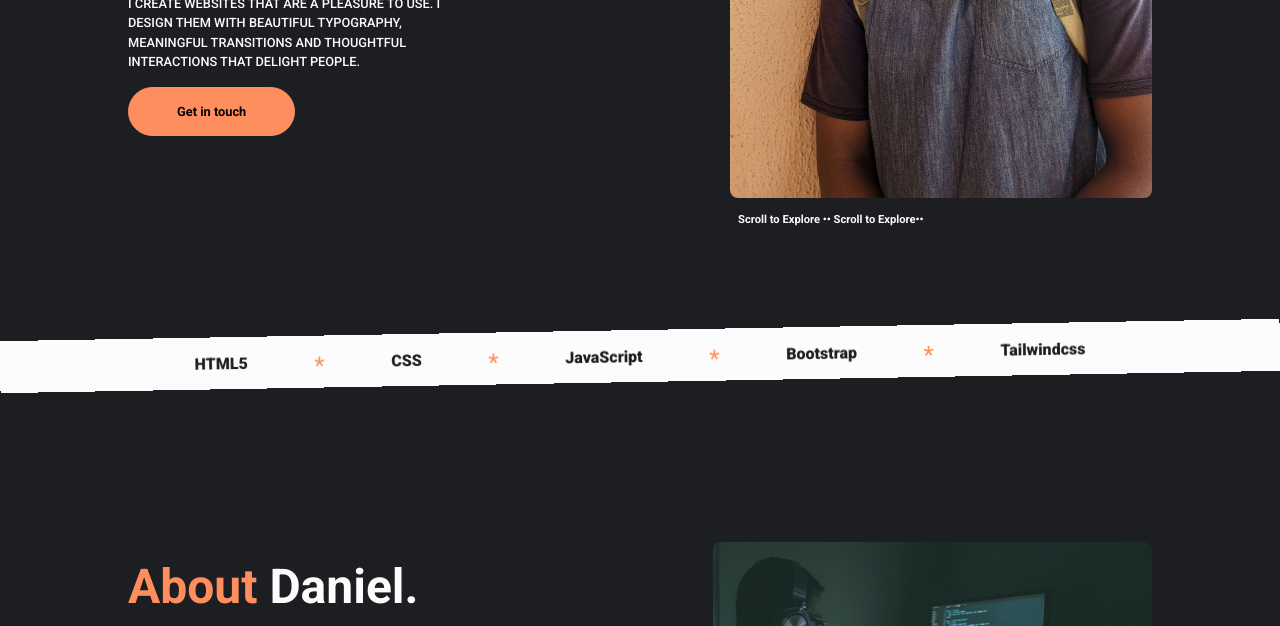
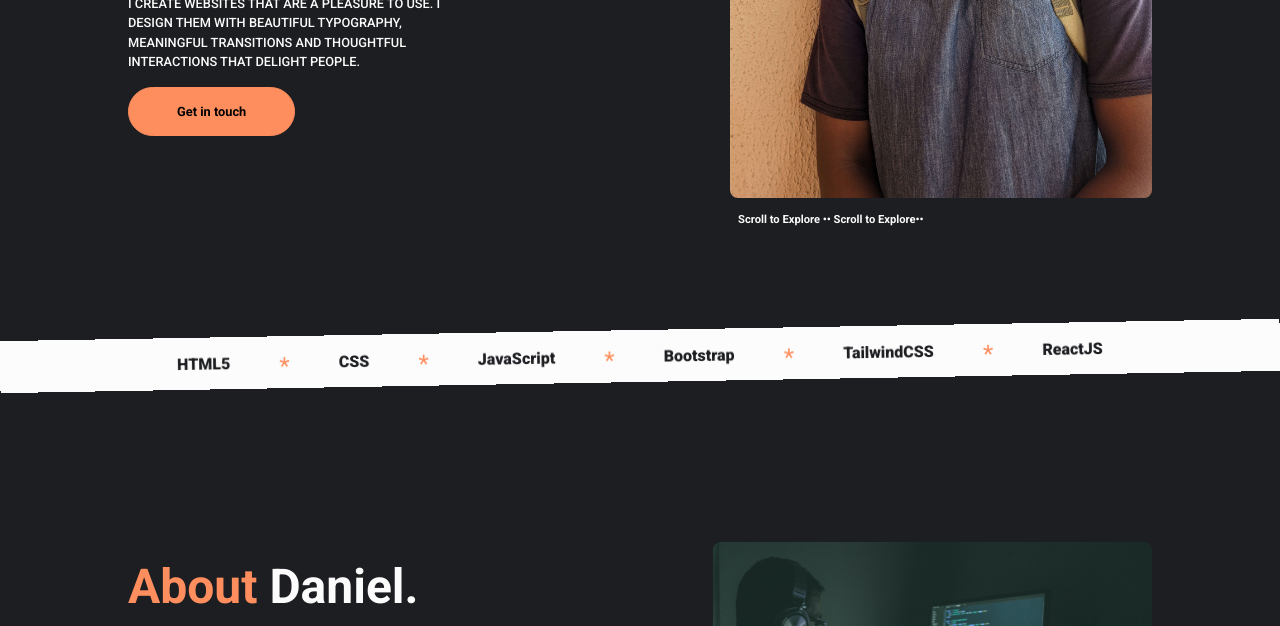
Before and after one commit to DanielUdechukwu/New_Portfolio, a plain HTML site: page index.html in a window 1280 px wide. Shown: the part 474-1100 px from the top of the page. Drawn offline with nearby package versions, Linux system fonts and the light colour scheme; a script that the page names is missing.

Commit message:
Added Wrap to stacks

```diff
--- a/css/styles.css
+++ b/css/styles.css
@@ -237,6 +237,7 @@ nav{
 .stacks{
   align-items: center;
   justify-content: space-evenly;
+  flex-wrap: wrap;
 }
 
 .stacks h4{
--- a/index.html
+++ b/index.html
@@ -79,7 +79,9 @@
         <span class="asterick d-flex">*</span>
         <h4>Bootstrap</h4>
         <span class="asterick d-flex">*</span>
-        <h4>Tailwindcss</h4>
+        <h4>TailwindCSS</h4>
+        <span class="asterick d-flex">*</span>
+        <h4>ReactJS</h4>
       </div>
     </section>
 
```
